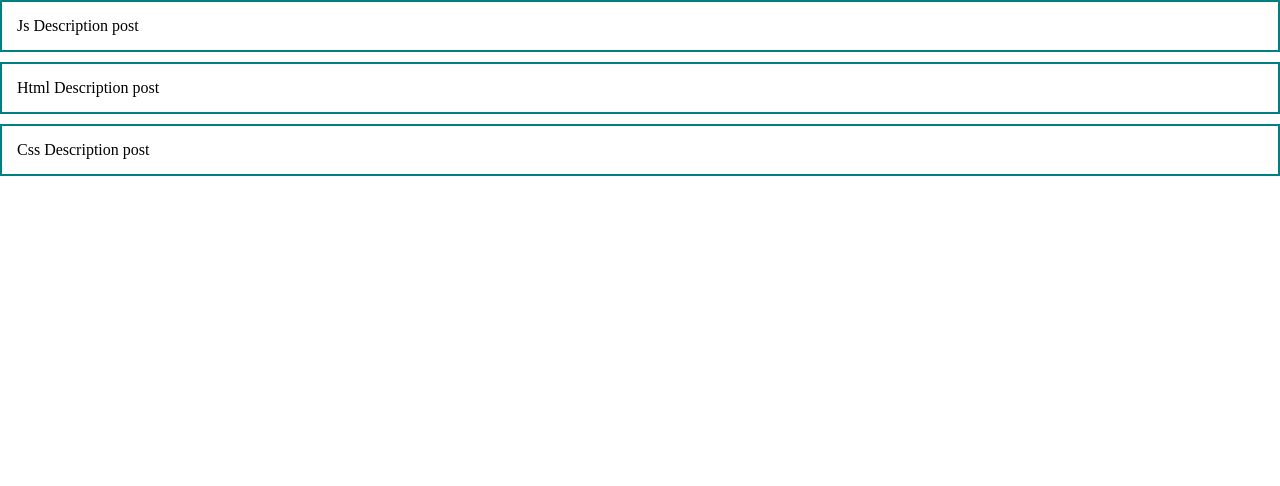
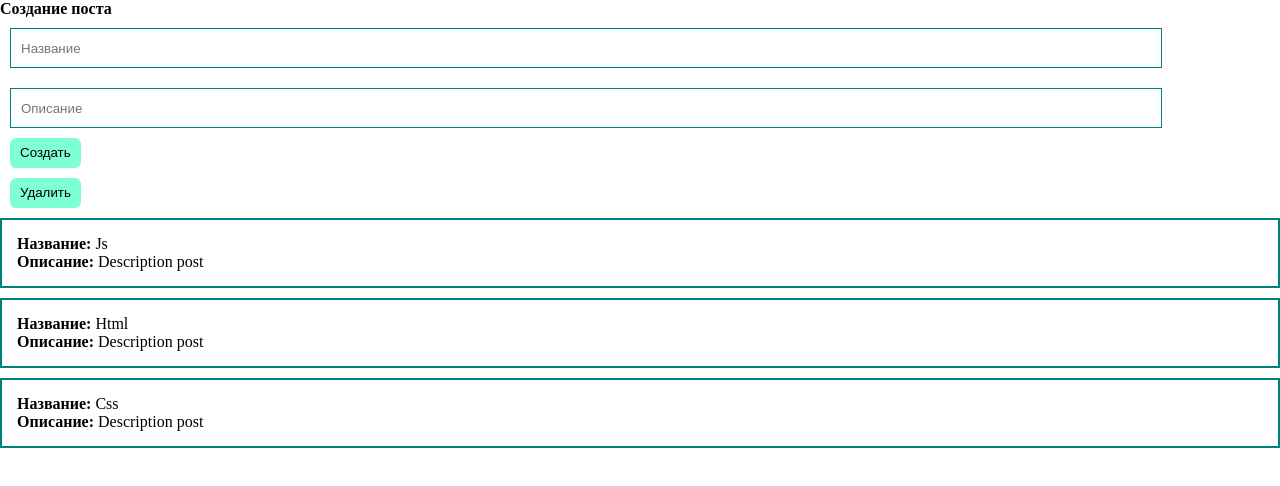
Before and after one commit to Chico-rso/Vue-training-, a Vue app: page / in a window 1280 px wide. Shown: the top 486 px of the page. Built offline with nearby package versions, Linux system fonts and the light colour scheme.

Commit message:
created function add post

```diff
--- a/src/App.vue
+++ b/src/App.vue
@@ -1,8 +1,27 @@
 <template>
   <div>
+    <form @submit.prevent>
+      <h4>Создание поста</h4>
+      <input
+        v-bind:value="title"
+				@input="title = $event.target.value"
+        class="input"
+        type="text"
+        placeholder="Название"
+      />
+      <input
+        v-bind:value="body"
+				@input="body = $event.target.value"
+        class="input"
+        type="text"
+        placeholder="Описание"
+      />
+      <button @click="createPost">Создать</button>
+      <button @click="removePost">Удалить</button>
+    </form>
     <div class="post" v-for="post in posts">
-		{{ post.title }}
-		{{ post.body }}
+      <div><strong>Название:</strong> {{ post.title }}</div>
+      <div><strong>Описание:</strong> {{ post.body }}</div>
     </div>
   </div>
 </template>
@@ -13,11 +32,27 @@ export default {
       posts: [
         { id: "1", title: "Js", body: "Description post" },
         { id: "2", title: "Html", body: "Description post" },
-				{ id: "3", title: "Css", body: "Description post" }
+        { id: "3", title: "Css", body: "Description post" },
       ],
+      title: "",
+      body: "",
+    };
+  },
+  methods: {
+    createPost(){
+			const newPost =
+			{
+				id: Date.now(),
+				title: this.title,
+				body: this.body
+			}
+			this.posts.push(newPost);
+		},
+		removePost()
+		{
+			this.posts.delete(this.id);
 		}
   },
-	methods: {},
 };
 </script>
 <style lang="css">
@@ -32,4 +67,36 @@ export default {
   margin-bottom: 10px;
   border: 2px solid teal;
 }
+form {
+  display: flex;
+  flex-direction: column;
+}
+input {
+  width: 90%;
+  height: 40px;
+  border: 1px solid teal;
+  margin-top: 10px;
+  margin-bottom: 10px;
+  margin-left: 10px;
+  margin-right: 10px;
+  padding: 10px;
+}
+input:focus-visible {
+  border: 1px solid rgb(245, 67, 13);
+}
+input:focus {
+  border: 1px solid rgb(245, 67, 13);
+}
+button {
+  display: inline-block;
+  align-self: start;
+  margin-bottom: 10px;
+  margin-left: 10px;
+  padding: 10px;
+  line-height: 10px;
+  background-color: aquamarine;
+  border: none;
+  border-radius: 6px;
+  cursor: pointer;
+}
 </style>
```
Lines whose indentation alone changed are shown as unchanged.
